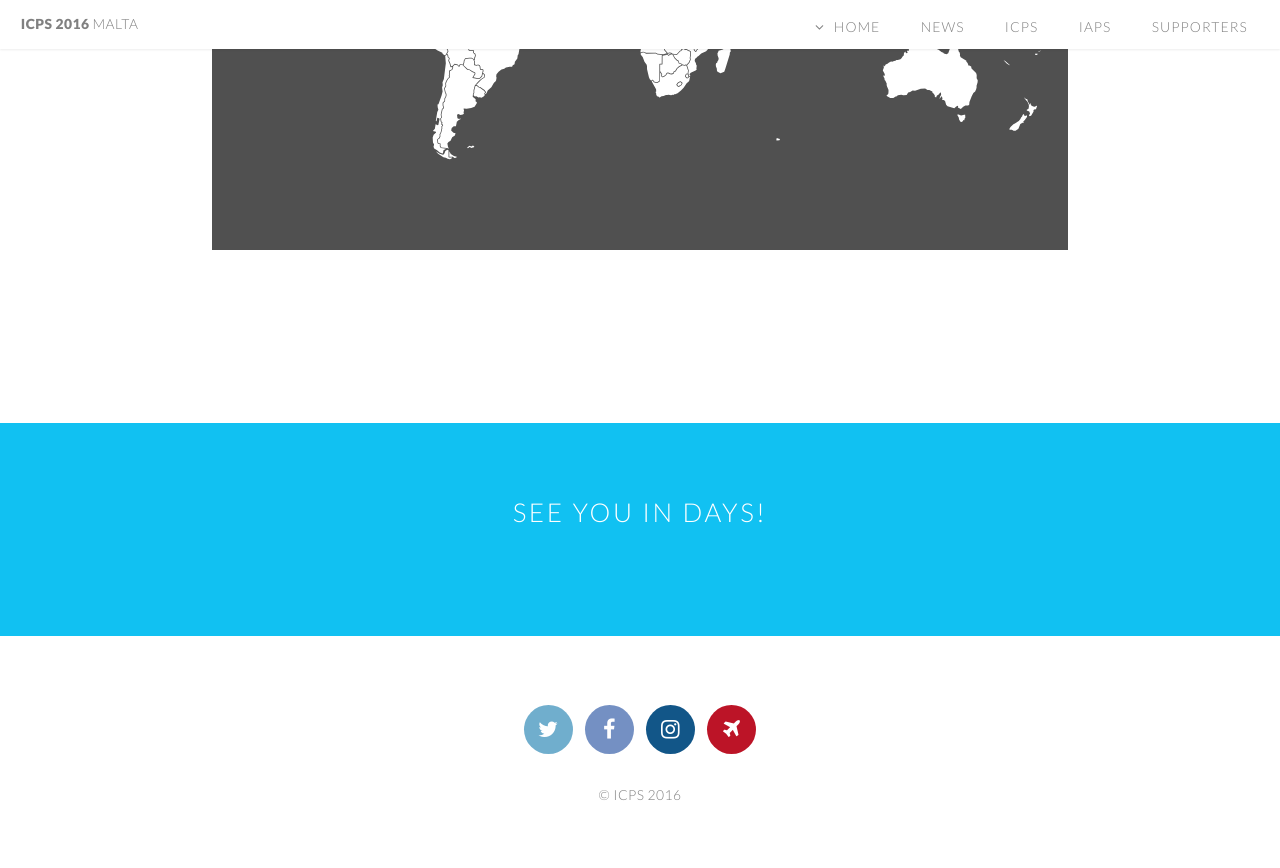
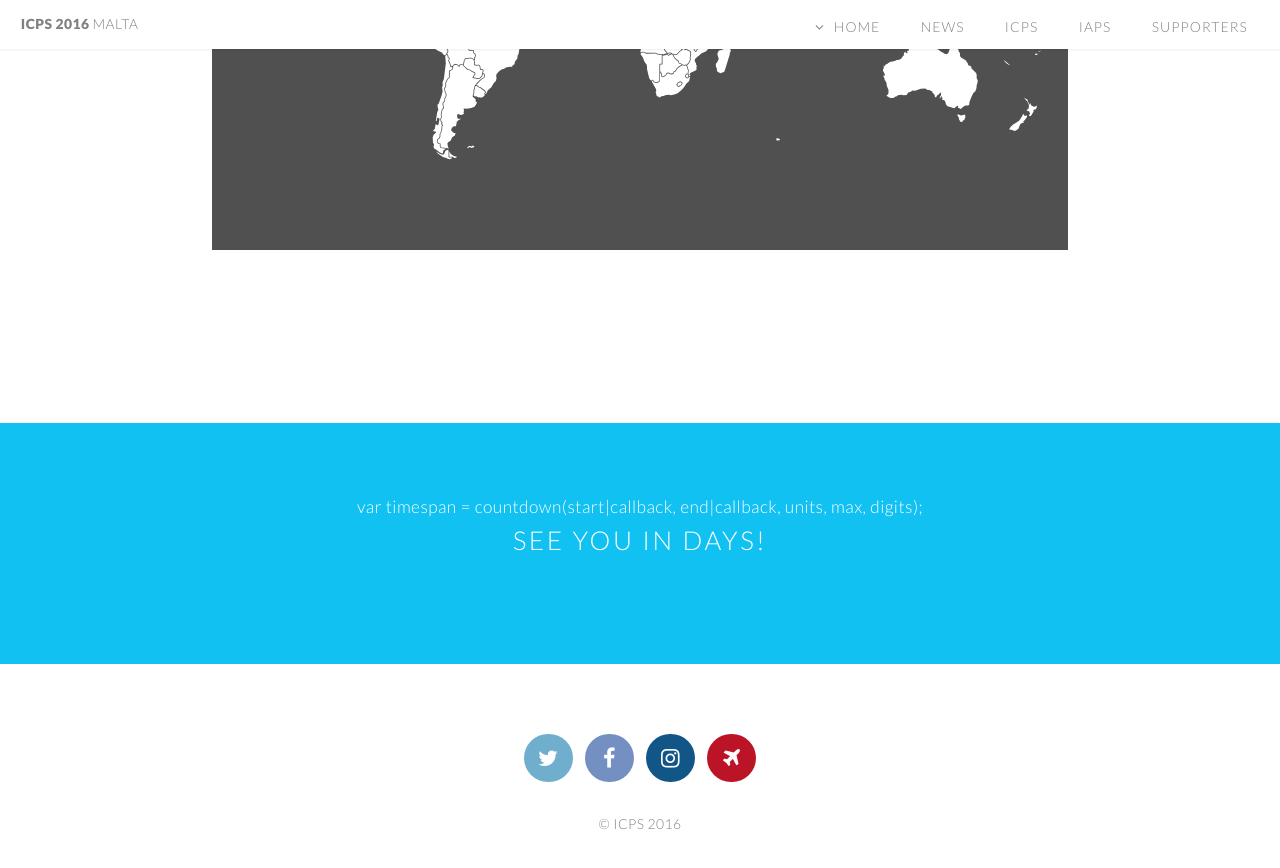
Before and after one commit to bread-on-toast/icps2016, a Jekyll site: the page built from index.html, in a window 1280 px wide and 900 px high, scrolled down 1815 px. Shown: the top 868 px of the window. Built offline with Jekyll 4.4.1, drawn with Linux system fonts in a browser that asks for light colours.

Commit message:
Fixing countdown
Test1

```diff
--- a/index.html
+++ b/index.html
@@ -97,7 +97,7 @@ keywords: ICPS2016, ICPS, IAPS, physics, students, Malta, conference
 
 <!-- CTA -->
 <section id="cta">
-
+var timespan = countdown(start|callback, end|callback, units, max, digits);
     <header>
         <h2>See you in <strong><script>countdown( new Date(2016, 8, 11) ).toString();</script></strong> days!</h2>
     </header>
```
